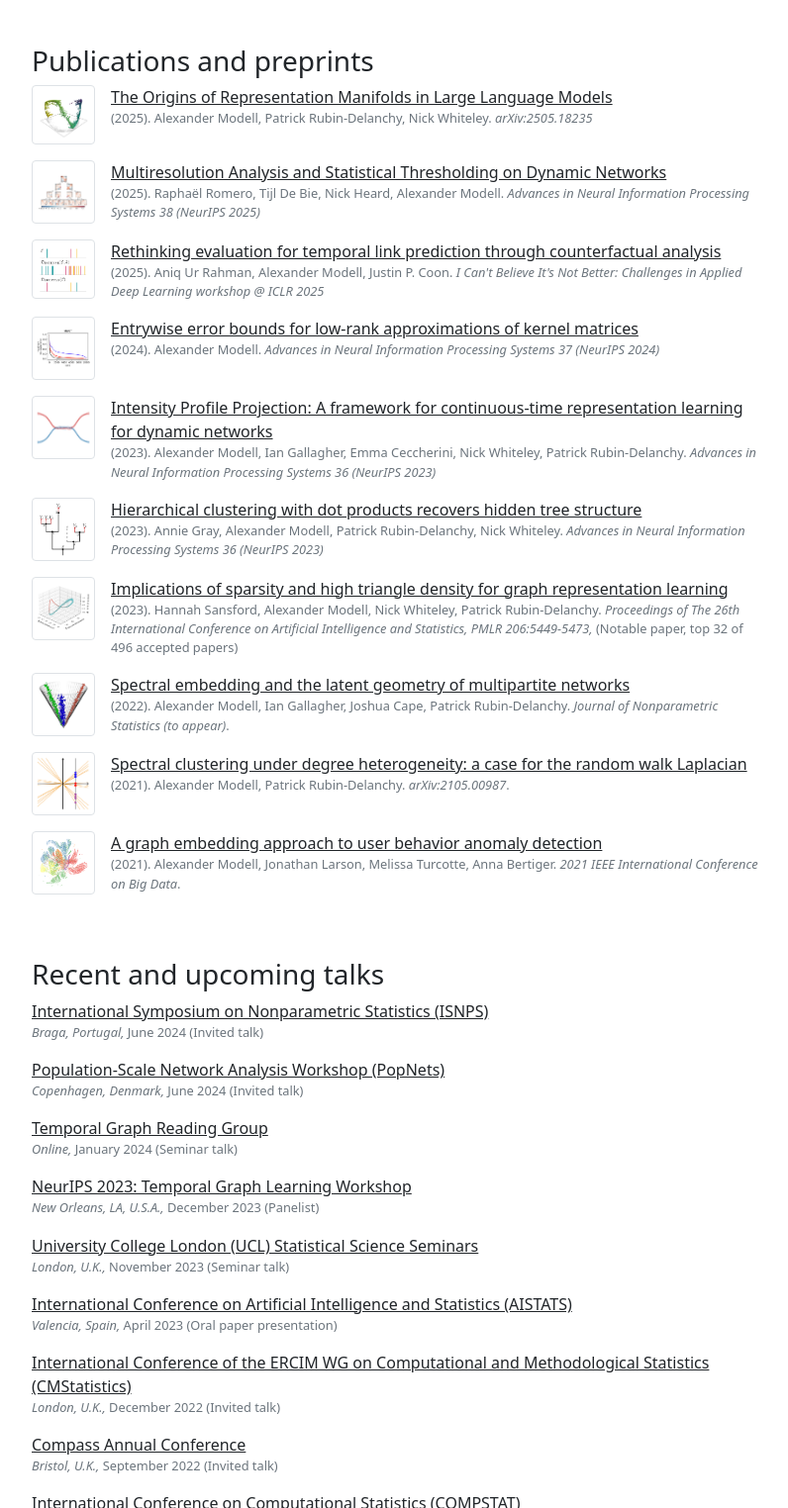
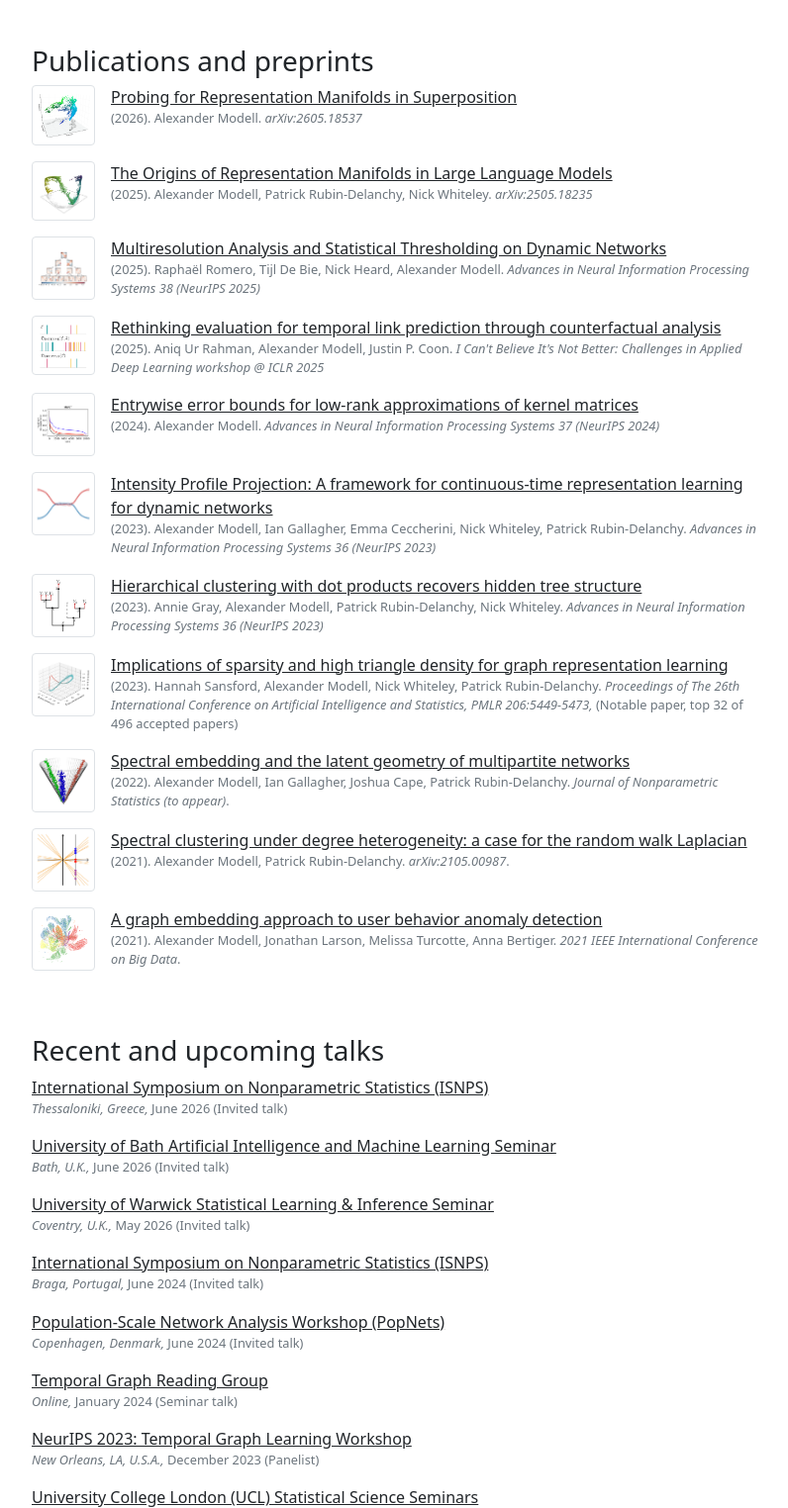
Before and after one commit to alexandermodell/alexandermodell.github.io, a website: page index.html in a window 1280 px wide. Shown: the part 709-2233 px from the top of the page at 99% size, without its empty margins (430-1226 px from the left). Drawn offline with Linux system fonts and the light colour scheme.

Commit message:
May 2026 update

```diff
--- a/index.html
+++ b/index.html
@@ -90,6 +90,20 @@
 
         <h3 class="mt-5">Publications and preprints</h3>
         <ul class="list-unstyled">
+          <li>
+            <div class="d-flex">
+              <div class="flex-shrink-0">
+                <img src="imgs/us-manifold.png" alt="Representation manifold of the U.S.A. in layer 16 of Llama 2-7b" class="mr-3 img-thumbnail mb-3" style="width: 64px">
+              </div>
+              <div class="flex-grow-1 ms-3">
+                <p><a href="https://arxiv.org/abs/2605.18537" class="link-dark">
+                  Probing for Representation Manifolds in Superposition</a></p>
+                <p class="publication-authors">
+                  (2026). Alexander Modell. <i>arXiv:2605.18537</i>
+                </p>
+              </div>
+            </div>
+          </li>
           <li>
             <div class="d-flex">
               <div class="flex-shrink-0">
@@ -232,6 +246,36 @@
           <li>
             <div class="d-flex">
               <div class="flex-grow-1">
+                <p><a href="https://easyconferences.eu/isnps2026/" class="link-dark">International Symposium on Nonparametric Statistics (ISNPS)</a></p>
+                <p class="publication-authors">
+                  <em>Thessaloniki, Greece,</em> June 2026 (Invited talk)
+                </p>
+              </div>
+            </div>
+          </li>
+          <li>
+            <div class="d-flex">
+              <div class="flex-grow-1">
+                <p><a href="https://www.bath.ac.uk/guides/artificial-intelligence-and-machine-learning-seminars/" class="link-dark">University of Bath Artificial Intelligence and Machine Learning Seminar</a></p>
+                <p class="publication-authors">
+                  <em>Bath, U.K.,</em> June 2026 (Invited talk)
+                </p>
+              </div>
+            </div>
+          </li>
+          <li>
+            <div class="d-flex">
+              <div class="flex-grow-1">
+                <p><a href="https://warwick.ac.uk/fac/sci/statistics/news/upcoming-seminars/statisticallearning/" class="link-dark">University of Warwick Statistical Learning & Inference Seminar</a></p>
+                <p class="publication-authors">
+                  <em>Coventry, U.K.,</em> May 2026 (Invited talk)
+                </p>
+              </div>
+            </div>
+          </li>
+          <li>
+            <div class="d-flex">
+              <div class="flex-grow-1">
                 <p><a href="https://w3.math.uminho.pt/ISNPS2024/" class="link-dark">International Symposium on Nonparametric Statistics (ISNPS)</a></p>
                 <p class="publication-authors">
                   <em>Braga, Portugal,</em> June 2024 (Invited talk)
```
Also changed, not shown: imgs/us-manifold.png (added).
